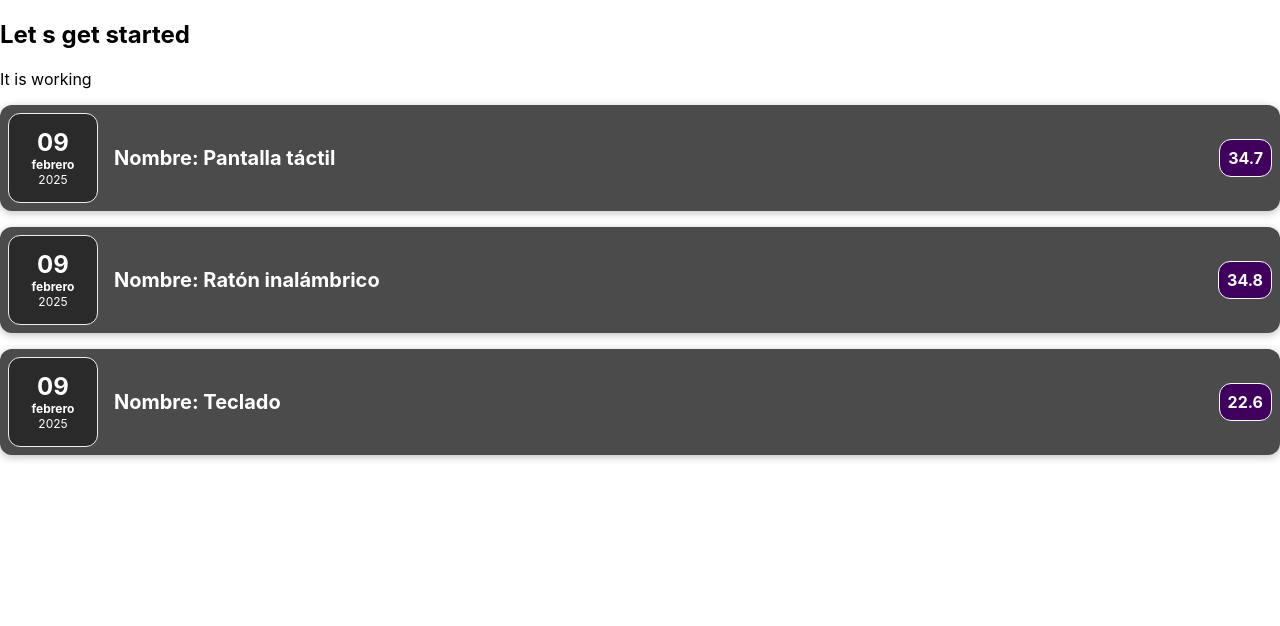
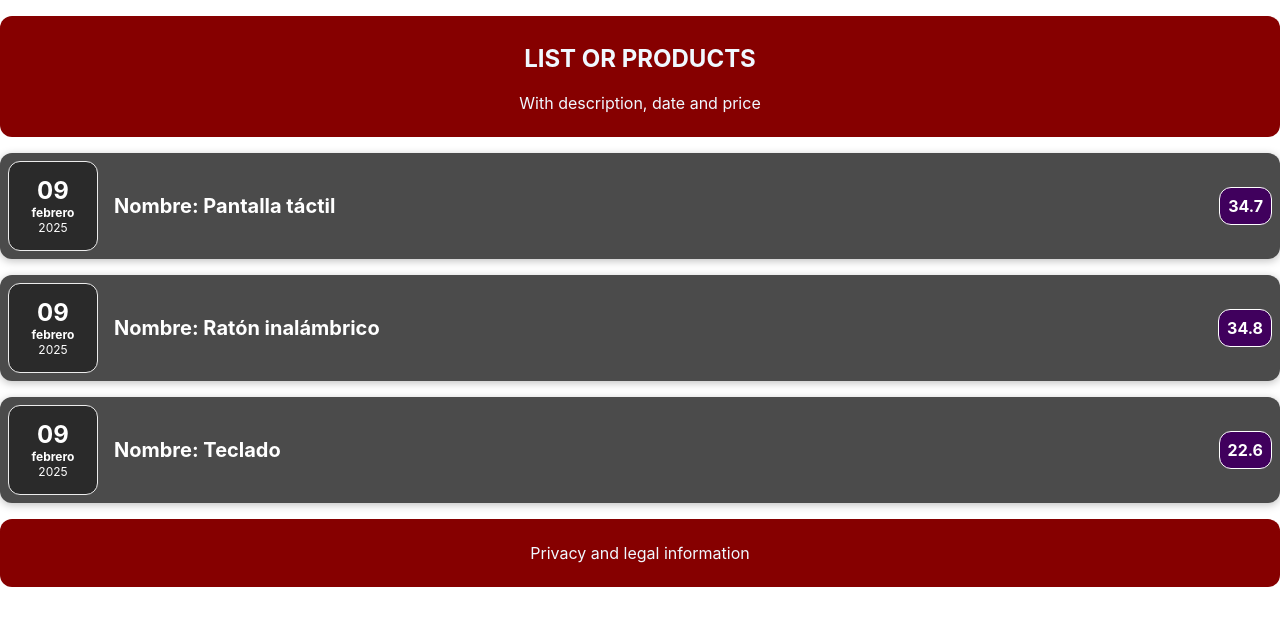
Before and after one commit to markogalarza/react-dsm-2025, a React (Vite) app: page / in a window 1280 px wide. Shown: the top 626 px of the page. Built offline with nearby package versions, Linux system fonts and the light colour scheme.

Commit message:
Creados Header y Footer en la carpeta ui de components

```diff
--- a/src/App.jsx
+++ b/src/App.jsx
@@ -1,7 +1,8 @@
 
 import './App.css'
-import Producto from './components/Producto'
 import Productos from './components/Productos'
+import Header from './components/ui/Header'
+import Footer from './components/ui/Footer'
 
 function App() {
 
@@ -25,9 +26,9 @@
 
   return (
     <>
-      <h2>Let s get started</h2>
-      <p>It is working</p>
+      <Header />
       <Productos productos={productos} />
+      <Footer />
     </>
   )
 }
--- /dev/null
+++ b/src/components/ui/Footer.jsx
@@ -0,0 +1,11 @@
+import './footer.css';
+
+function Footer() {
+    return (
+        <div className='footer'>
+            <p>Privacy and legal information</p>
+        </div>
+    )
+}
+
+export default Footer;
--- /dev/null
+++ b/src/components/ui/Header.jsx
@@ -0,0 +1,12 @@
+import './header.css';
+
+function Header() {
+    return (
+        <div className='header'>
+            <h2>LIST OR PRODUCTS</h2>
+            <p>With description, date and price</p>
+        </div>
+    )
+}
+
+export default Header;
--- /dev/null
+++ b/src/components/ui/footer.css
@@ -0,0 +1,8 @@
+.footer {
+    padding: 0.5rem;
+    margin: 1rem 0;
+    border-radius: 12px;
+    background-color: #860000;
+    text-align: center;
+    color: aliceblue;
+}
--- /dev/null
+++ b/src/components/ui/header.css
@@ -0,0 +1,8 @@
+.header {
+    padding: 0.5rem;
+    margin: 1rem 0;
+    border-radius: 12px;
+    background-color: #860000;
+    text-align: center;
+    color: aliceblue;
+}
```
